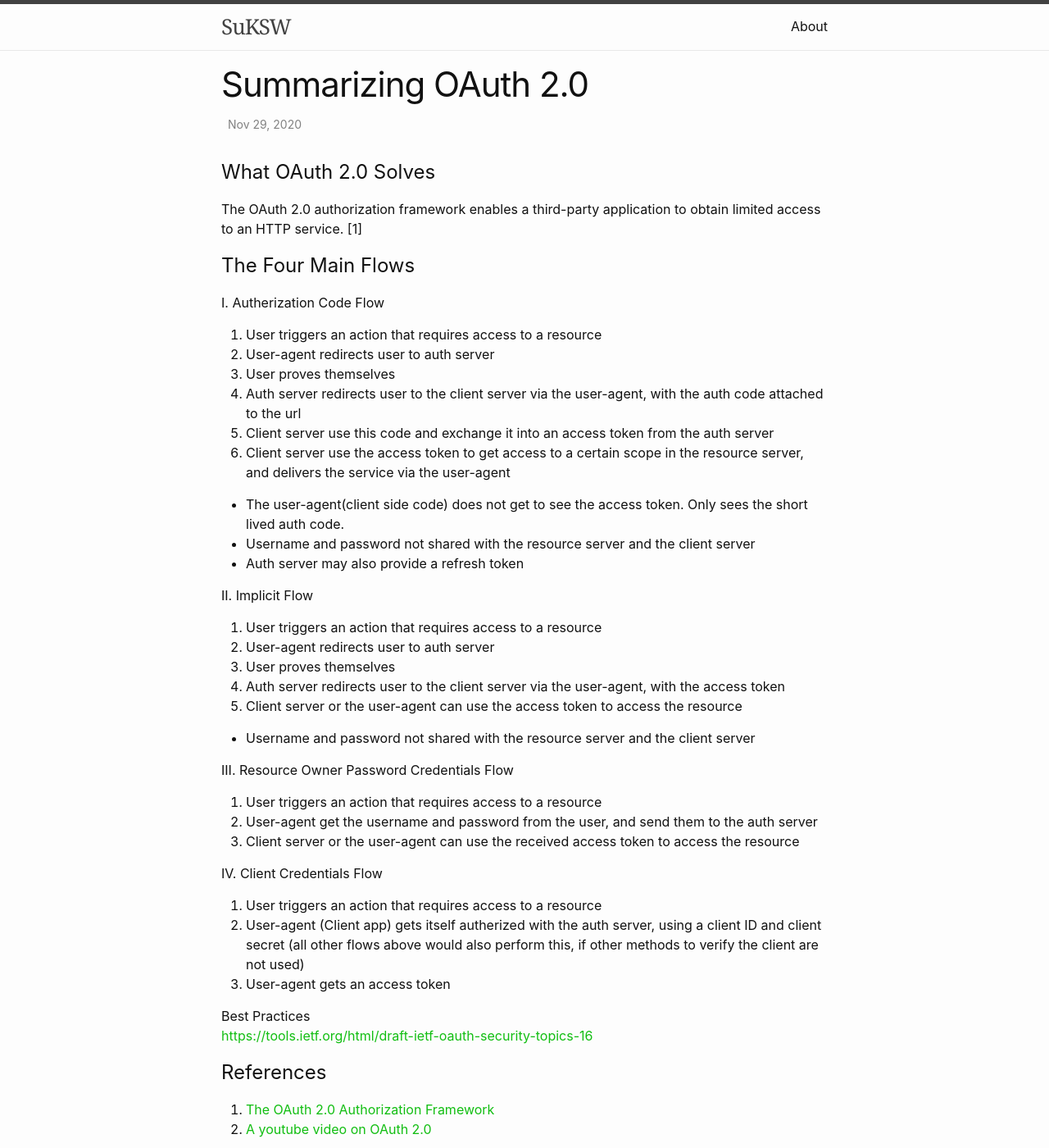
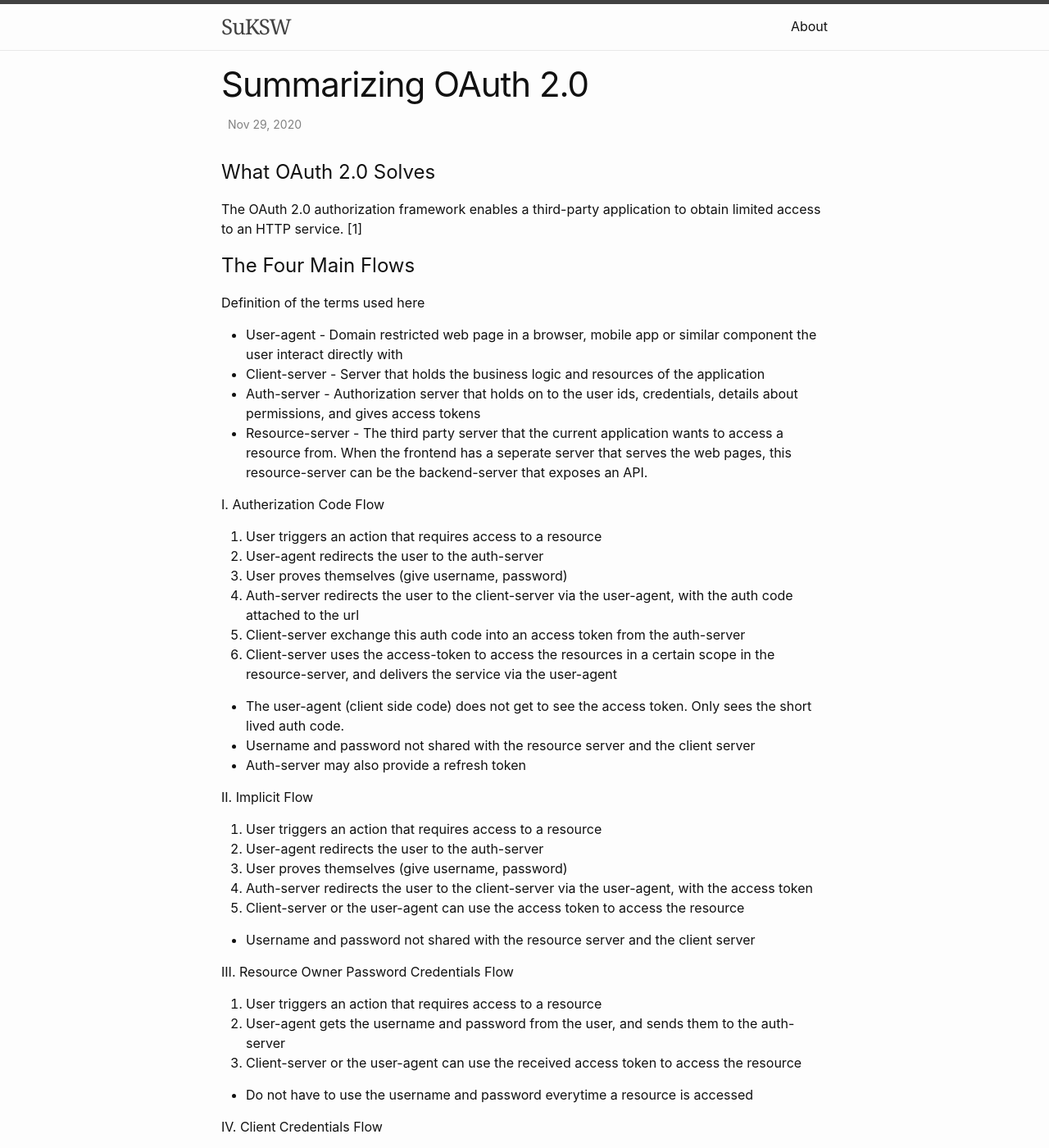
Before and after one commit to SuKSW/SuKSW.github.io, a Jekyll site: the page built from _posts/2020-11-29-summarizing-oauth2.md, in a window 1280 px wide and 1400 px high. Shown: the whole window at 82% size. Built offline with Jekyll 4.4.1, drawn with Linux system fonts in a browser that asks for light colours; comment, search, counter and statistics services are not loaded; some of the changed text lies outside the part shown.

Commit message:
posts: fix typos, grammar and add more details

```diff
--- a/_posts/2020-11-29-summarizing-oauth2.md
+++ b/_posts/2020-11-29-summarizing-oauth2.md
@@ -10,40 +10,50 @@ The OAuth 2.0 authorization framework enables a third-party
 
 # The Four Main Flows
 
+Definition of the terms used here
+- User-agent - Domain restricted web page in a browser, mobile app or similar component the user interact directly with
+- Client-server - Server that holds the business logic and resources of the application
+- Auth-server - Authorization server that holds on to the user ids, credentials, details about permissions, and gives access tokens
+- Resource-server - The third party server that the current application wants to access a resource from. When the frontend has a seperate server that serves the web pages, this resource-server can be the backend-server that exposes an API.
+
 I. Autherization Code Flow
 
 1. User triggers an action that requires access to a resource
-2. User-agent redirects user to auth server
-3. User proves themselves
-4. Auth server redirects user to the client server via the user-agent, with the auth code attached to the url
-5. Client server use this code and exchange it into an access token from the auth server
-6. Client server use the access token to get access to a certain scope in the resource server, and delivers the service via the user-agent
+2. User-agent redirects the user to the auth-server
+3. User proves themselves (give username, password)
+4. Auth-server redirects the user to the client-server via the user-agent, with the auth code attached to the url
+5. Client-server exchange this auth code into an access token from the auth-server
+6. Client-server uses the access-token to access the resources in a certain scope in the resource-server, and delivers the service via the user-agent
 
-- The user-agent(client side code) does not get to see the access token. Only sees the short lived auth code.
+- The user-agent (client side code) does not get to see the access token. Only sees the short lived auth code.
 - Username and password not shared with the resource server and the client server
-- Auth server may also provide a refresh token
+- Auth-server may also provide a refresh token
 
 II. Implicit Flow
 
 1. User triggers an action that requires access to a resource
-2. User-agent redirects user to auth server
-3. User proves themselves
-4. Auth server redirects user to the client server via the user-agent, with the access token
-5. Client server or the user-agent can use the access token to access the resource
+2. User-agent redirects the user to the auth-server
+3. User proves themselves (give username, password)
+4. Auth-server redirects the user to the client-server via the user-agent, with the access token
+5. Client-server or the user-agent can use the access token to access the resource
 
 - Username and password not shared with the resource server and the client server
 
 III. Resource Owner Password Credentials Flow
 
 1. User triggers an action that requires access to a resource
-2. User-agent get the username and password from the user, and send them to the auth server
-3. Client server or the user-agent can use the received access token to access the resource
+2. User-agent gets the username and password from the user, and sends them to the auth-server
+3. Client-server or the user-agent can use the received access token to access the resource
+
+- Do not have to use the username and password everytime a resource is accessed
 
 IV. Client Credentials Flow
 
 1. User triggers an action that requires access to a resource
-2. User-agent (Client app) gets itself autherized with the auth server, using a client ID and client secret (all other flows above would also perform this, if other methods to verify the client are not used)
-3. User-agent gets an access token
+2. User-agent (Client app) gets itself autherized with the auth-server, using a client ID and client secret (all other flows above would also perform this, if other methods to verify the client are not used)
+3. User-agent gets an access token. It can then access the resource.
+
+- User-agent represents the user
 
 Best Practices
 [https://tools.ietf.org/html/draft-ietf-oauth-security-topics-16](https://tools.ietf.org/html/draft-ietf-oauth-security-topics-16)
```
Also changed, not shown: _posts/2020-11-25-big-picture-and-details.md (+2 -2 lines).
